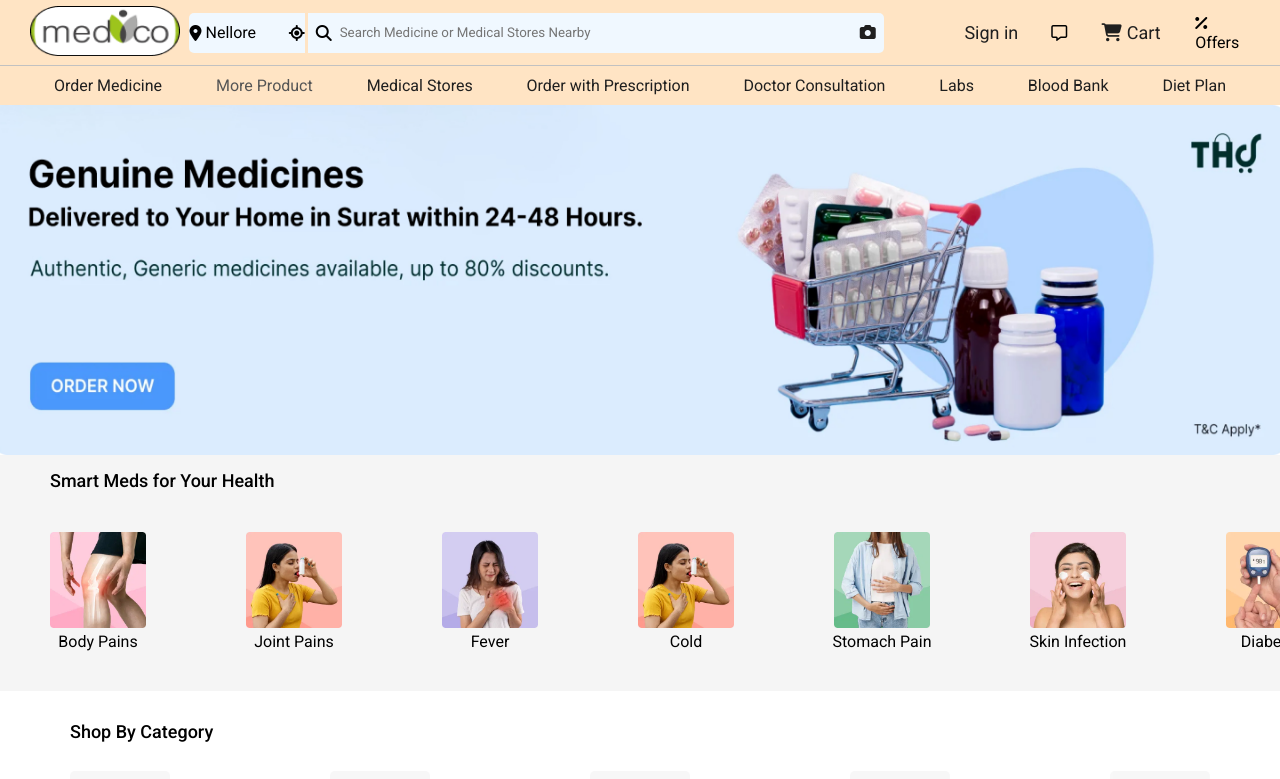
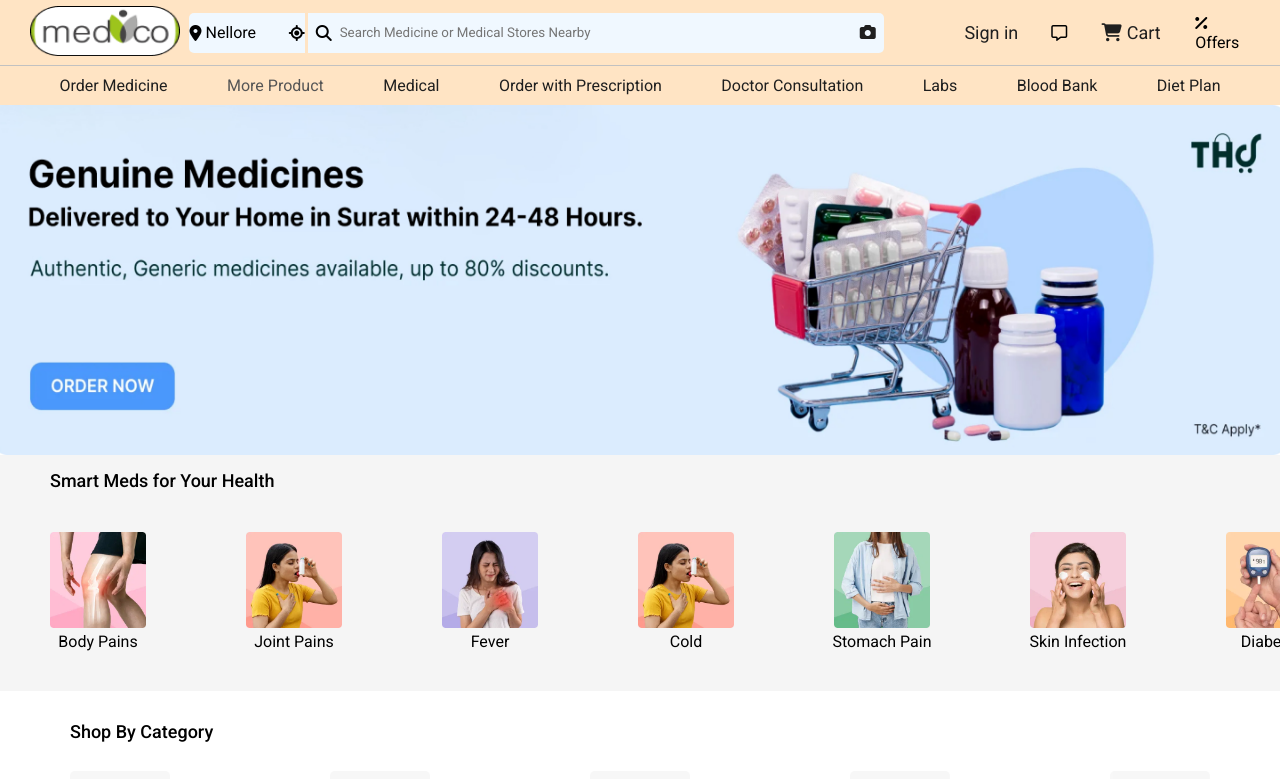
Before and after one commit to gopi-c1/medcare, a React (Vite) app: page / in a window 1280 px wide. Shown: the top 779 px of the page. Built offline with nearby package versions, Linux system fonts and the light colour scheme.

Commit message:
"stored removed"

```diff
--- a/src/components/SubNavbar/SubNavbar.jsx
+++ b/src/components/SubNavbar/SubNavbar.jsx
@@ -7,7 +7,7 @@ const SubNavbar = () => {
       <ul className='SubNav-list'>
         <li><a href="/AllMedicinesPage">Order Medicine</a></li>
         <li><a href="/ProductsPage"></a>More Product</li>
-        <li><a href="/MedicalStoresPage">Medical Stores</a></li>
+        <li><a href="/MedicalStoresPage">Medical</a></li>
         <li> <a href="/PrescriptionPage">Order with Prescription</a></li>
         <li><a href='/DoctorAppointmentsPage'>Doctor Consultation</a></li>
         <li><a href="/Labs">Labs</a></li>
```
